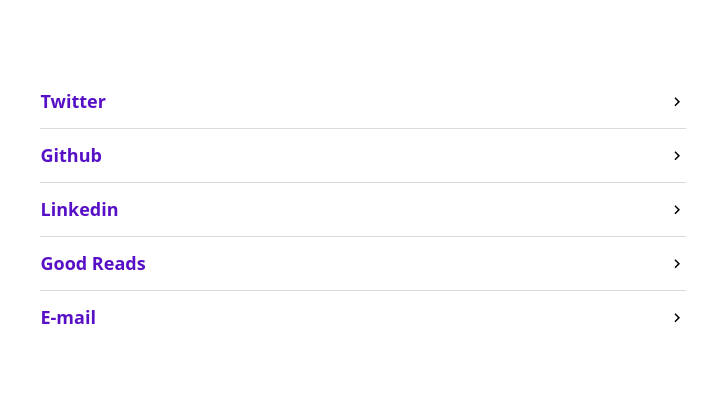
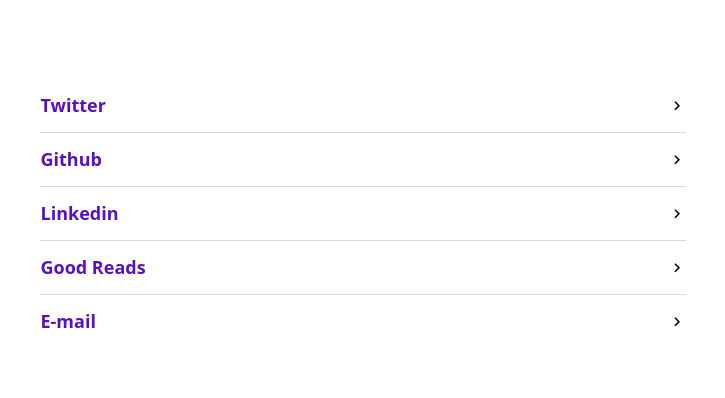
Before and after one commit to heliocorreia/heliocorreia.com, an Eleventy site: page src/structure/index.html in a window 1280 px wide. Shown: the part 2831-3229 px from the top of the page, 456-1181 px from the left. Built offline with nearby package versions, Linux system fonts and the light colour scheme; Eleventy itself is replaced by a stand-in of ours; files that its build step writes are made by us from their sources; a web font is replaced by a local one.

Commit message:
adjust vertical padding for contact list items

```diff
--- a/src/style/style.scss
+++ b/src/style/style.scss
@@ -114,10 +114,13 @@
 
   li + li {
     border-top: 1px solid #dadada;
+    margin-top: 0;
+    padding-top: 0;
   }
 
   a {
     display: block;
+    padding: 0.75rem 0;
     position: relative;
     transition: padding 350ms cubic-bezier(0.22, 0.61, 0.36, 1);
 
@@ -216,6 +219,12 @@
     font-size: 1.125rem;
     line-height: 2.5;
   }
+
+  #contact {
+    a {
+      padding: 0.25rem 0;
+    }
+  }
 }
 
 @media screen and (min-width: 1024px) {
```
